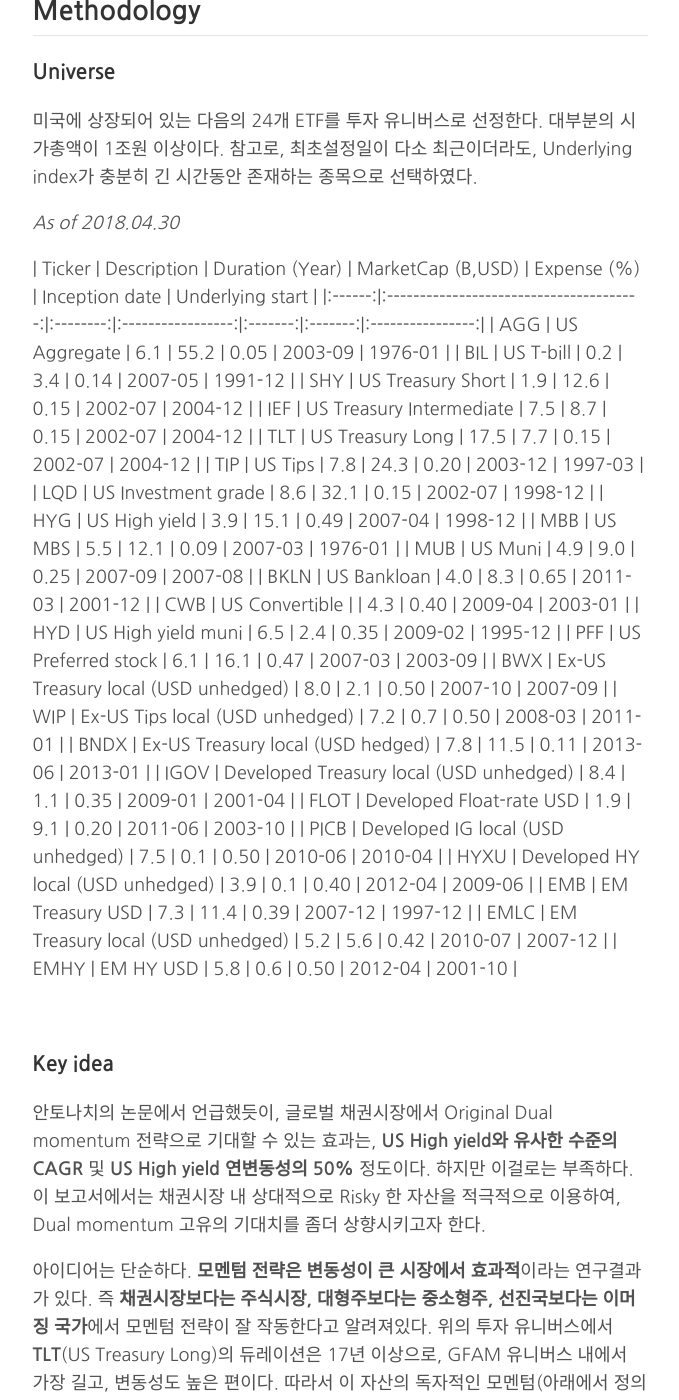
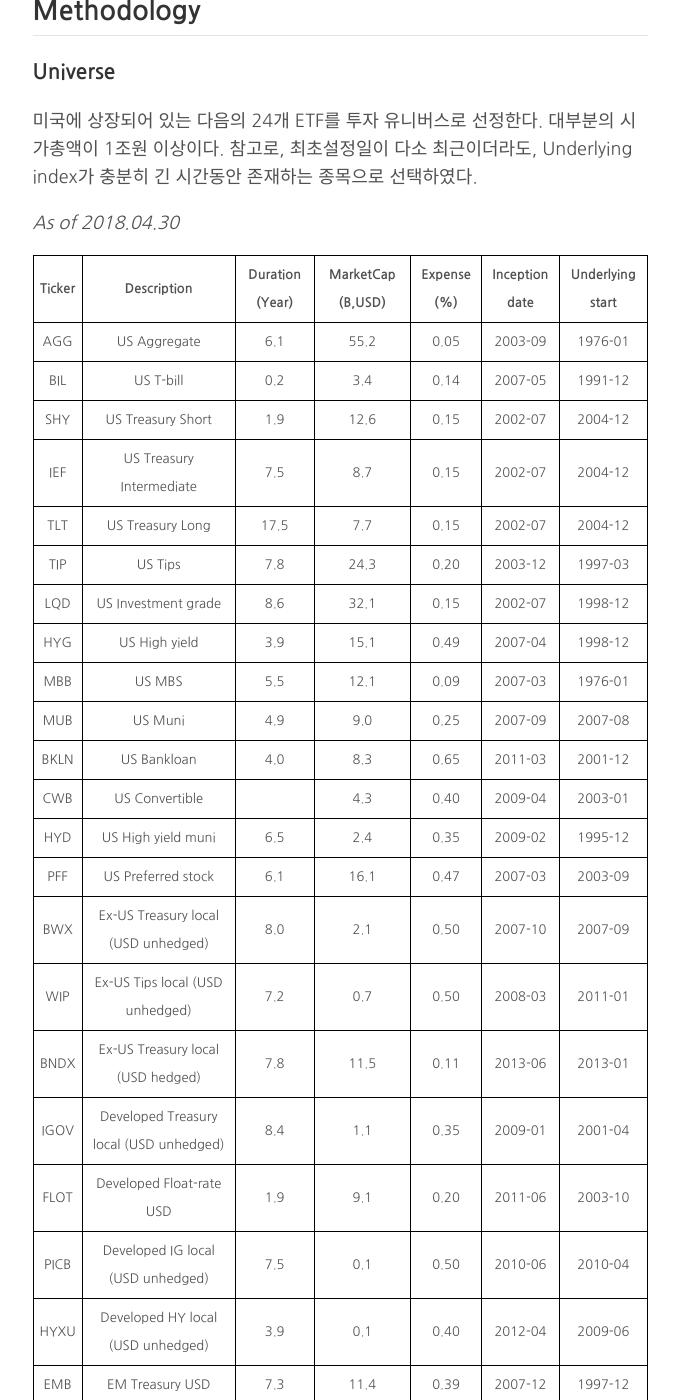
Before and after one commit to gem763/gem763.github.io, a Jekyll site: the page built from _posts/2018-05-05-Global-Fixed-income-Allocation-Model.md, in a window 1280 px wide and 1400 px high, scrolled down 4792 px. Shown: the whole window, without its empty margins (300-979 px from the left). Built offline with Jekyll 4.4.1, drawn with Linux system fonts in a browser that asks for light colours; comment, search, counter and statistics services are not loaded; some of the changed text lies outside the part shown.

Commit message:
Uploaded by https://stackedit.io/

```diff
--- a/_posts/2018-05-05-Global-Fixed-income-Allocation-Model.md
+++ b/_posts/2018-05-05-Global-Fixed-income-Allocation-Model.md
@@ -97,7 +97,7 @@
 미국에 상장되어 있는 다음의 24개 ETF를 투자 유니버스로 선정한다. 대부분의 시가총액이 1조원 이상이다. 참고로, 최초설정일이 다소 최근이더라도, Underlying index가 충분히 긴 시간동안 존재하는 종목으로 선택하였다.
 
 *As of 2018.04.30*
-<div class="math">
+
 | Ticker |               Description               | Duration (Year) | MarketCap (B,USD) | Expense (%) |  Inception date | Underlying start |
 |:------:|:---------------------------------------:|:--------:|:-----------------:|:-------:|:-------:|:----------------:|
 | AGG    | US Aggregate                            | 6.1      | 55.2              | 0.05    | 2003-09 | 1976-01          |
@@ -124,7 +124,7 @@
 | EMB    | EM Treasury USD                         | 7.3      | 11.4              | 0.39    | 2007-12 | 1997-12          |
 | EMLC   | EM Treasury local (USD unhedged)        | 5.2      | 5.6               | 0.42    | 2010-07 | 2007-12          |
 | EMHY   | EM HY USD                               | 5.8      | 0.6               | 0.50    | 2012-04 | 2001-10          |
-</div>
+
 <br/>
 
 
```
